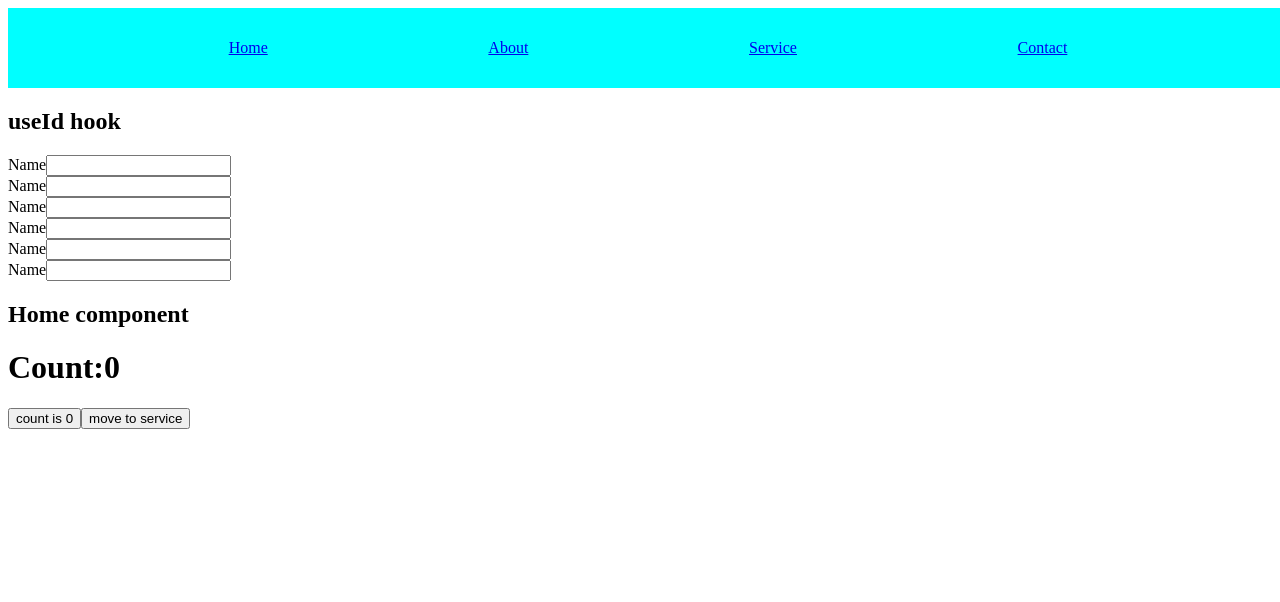
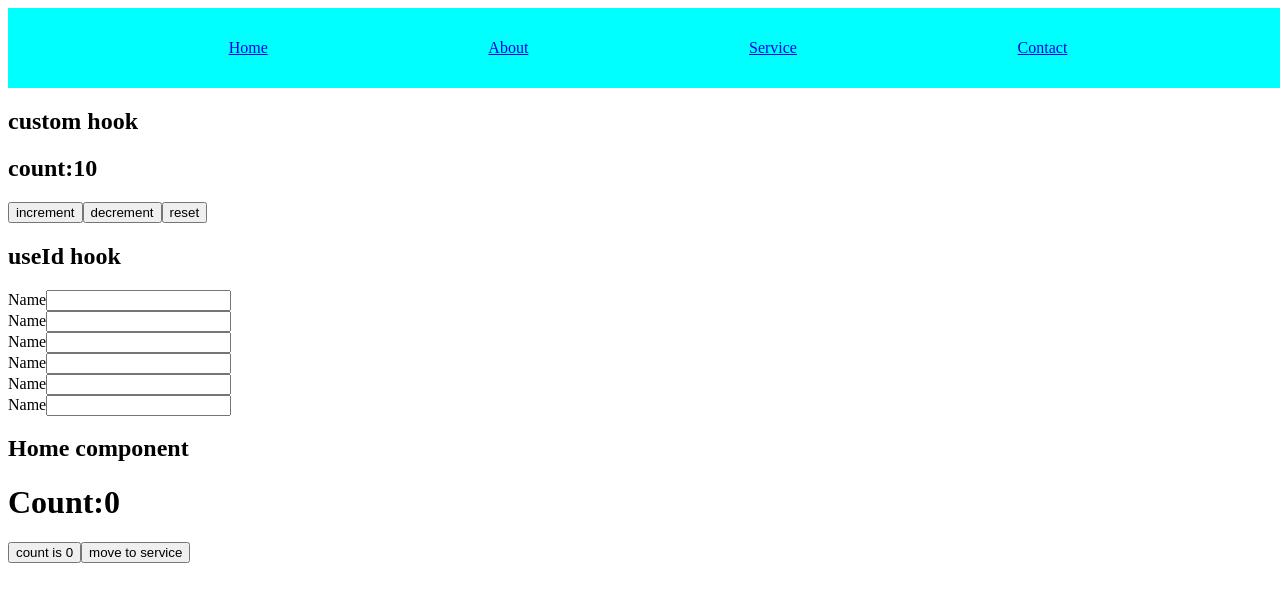
Before and after one commit to kamalrajms/ReactPro8, a React (Vite) app: page / in a window 1280 px wide. Shown: the top 602 px of the page. Built offline with nearby package versions, Linux system fonts and the light colour scheme.

Commit message:
## custom Hooks

```diff
--- a/package.json
+++ b/package.json
@@ -10,6 +10,7 @@
     "preview": "vite preview"
   },
   "dependencies": {
+    "axios": "^1.13.2",
     "react": "^19.2.0",
     "react-dom": "^19.2.0",
     "react-router-dom": "^7.11.0"
--- a/src/Component/UseParamData.jsx
+++ b/src/Component/UseParamData.jsx
@@ -14,7 +14,7 @@ export default function UseParamData() {
       });
   }, []);
   console.log(idname);
-//   console.log(user);
+  //   console.log(user);
 
   return (
     <div>
@@ -22,7 +22,7 @@ export default function UseParamData() {
       <ul>
         {user.map((user) => (
           <li id={idname} key={user.id}>
-            <Link to={`/blogs/:${user.id}`}>{user.name}</Link>
+            <Link to={`/blogs/:${user.name}`}>{user.name}</Link>
           </li>
         ))}
       </ul>
--- /dev/null
+++ b/src/CustomHook/CustomAPIData.jsx
@@ -0,0 +1,30 @@
+import React from "react";
+import useFetch from "./useFetch";
+
+export default function CustomAPIData() {
+  const {
+    data: user,
+    error,
+    loading,
+  } = useFetch("https://jsonplaceholder.typicode.com/users");
+
+  if (loading) return <p> Loading...</p>;
+  if (error) return <p style={{ color: "red" }}>{error} </p>;
+  return (
+    <>
+      <div>
+        <h3>Customer data</h3>
+
+        {user.map((user) => (
+          <div
+            key={user.id}
+            style={{ border: "1px solid black", padding: "15px" }}
+          >
+            <h3>{user.name}</h3>
+            <h3>{user.email}</h3>
+          </div>
+        ))}
+      </div>
+    </>
+  );
+}
--- /dev/null
+++ b/src/CustomHook/CustomCount.jsx
@@ -0,0 +1,14 @@
+import React from "react";
+import useCounter from "./useCounter";
+
+export default function CustomCount() {
+  const { count, increment, decrement, reset } = useCounter(10);
+  return (
+    <div>
+      <h2>count:{count}</h2>
+      <button onClick={increment}>increment</button>
+      <button onClick={decrement}>decrement</button>
+      <button onClick={reset}>reset</button>
+    </div>
+  );
+}
--- /dev/null
+++ b/src/CustomHook/useCounter.js
@@ -0,0 +1,22 @@
+import { useState } from "react";
+
+function useCounter(initialValue = 0) {
+  const [count, setCount] = useState(initialValue);
+
+  const increment = () => {
+    setCount(count + 1);
+  };
+  const decrement = () => {
+    setCount(count - 1);
+  };
+  const reset = () => {
+    setCount(0);
+  };
+  return {
+    count,
+    increment,
+    decrement,
+    reset,
+  };
+}
+export default useCounter;
--- /dev/null
+++ b/src/CustomHook/useFetch.js
@@ -0,0 +1,23 @@
+import axios from "axios";
+import { useState, useEffect } from "react";
+function useFetch(url) {
+  const [data, setdata] = useState([]);
+  const [error, setError] = useState("");
+  const [loading, setLoading] = useState(true);
+
+  useEffect(() => {
+    const fetchAPI = async () => {
+      try {
+        const response = await axios.get(url);
+        setdata(response.data);
+      } catch (error) {
+        setError(error.message);
+      } finally {
+        setLoading(false);
+      }
+    };
+    fetchAPI();
+  }, [url]);
+  return{data,error,loading}
+}
+export default useFetch;
--- a/src/Routing/Contact.jsx
+++ b/src/Routing/Contact.jsx
@@ -1,9 +1,11 @@
 import React from "react";
+import CustomAPIData from "../CustomHook/CustomAPIData";
 
 export default function Contact() {
   return (
     <div>
       <h2>Contact Component</h2>
+      <CustomAPIData />
     </div>
   );
 }
--- a/src/Routing/Home.jsx
+++ b/src/Routing/Home.jsx
@@ -1,6 +1,7 @@
 import React, { useState, useEffect } from "react";
 import { useNavigate } from "react-router-dom";
 import UseIdHook from "../Component/UseIdHook";
+import CustomCount from "../CustomHook/CustomCount";
 
 export default function Home() {
   const page = useNavigate();
@@ -12,6 +13,8 @@ export default function Home() {
   }, [count]);
   return (
     <div>
+      <h2>custom hook</h2>
+      <CustomCount />
       <h2>useId hook</h2>
       <UseIdHook />
       <UseIdHook />
```
Also changed, not shown: src/Component/BlogDetailes.jsx (line endings or trailing spaces), src/Text.txt, 1 other file (tests, documents, lock files or other folders).
